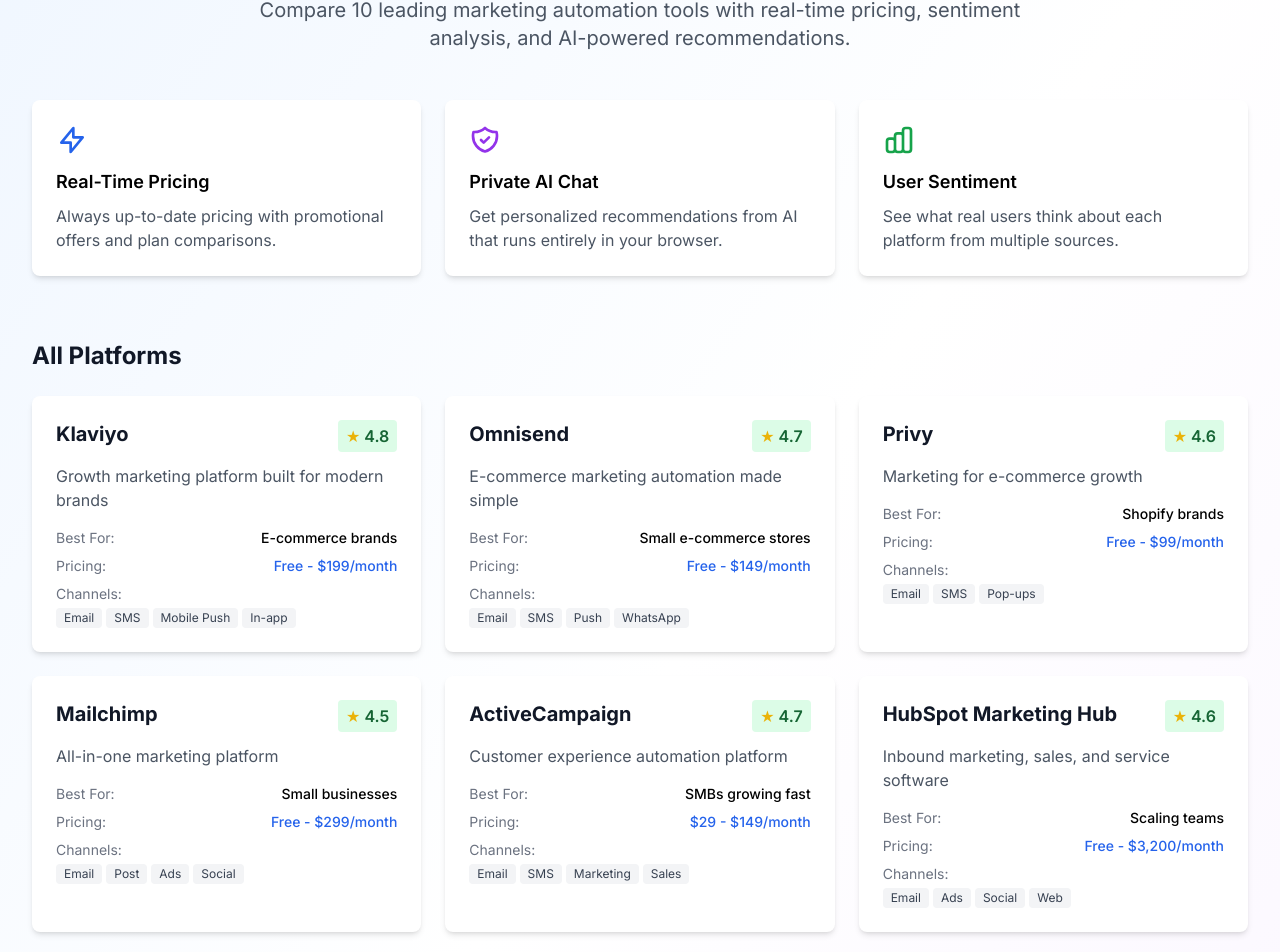
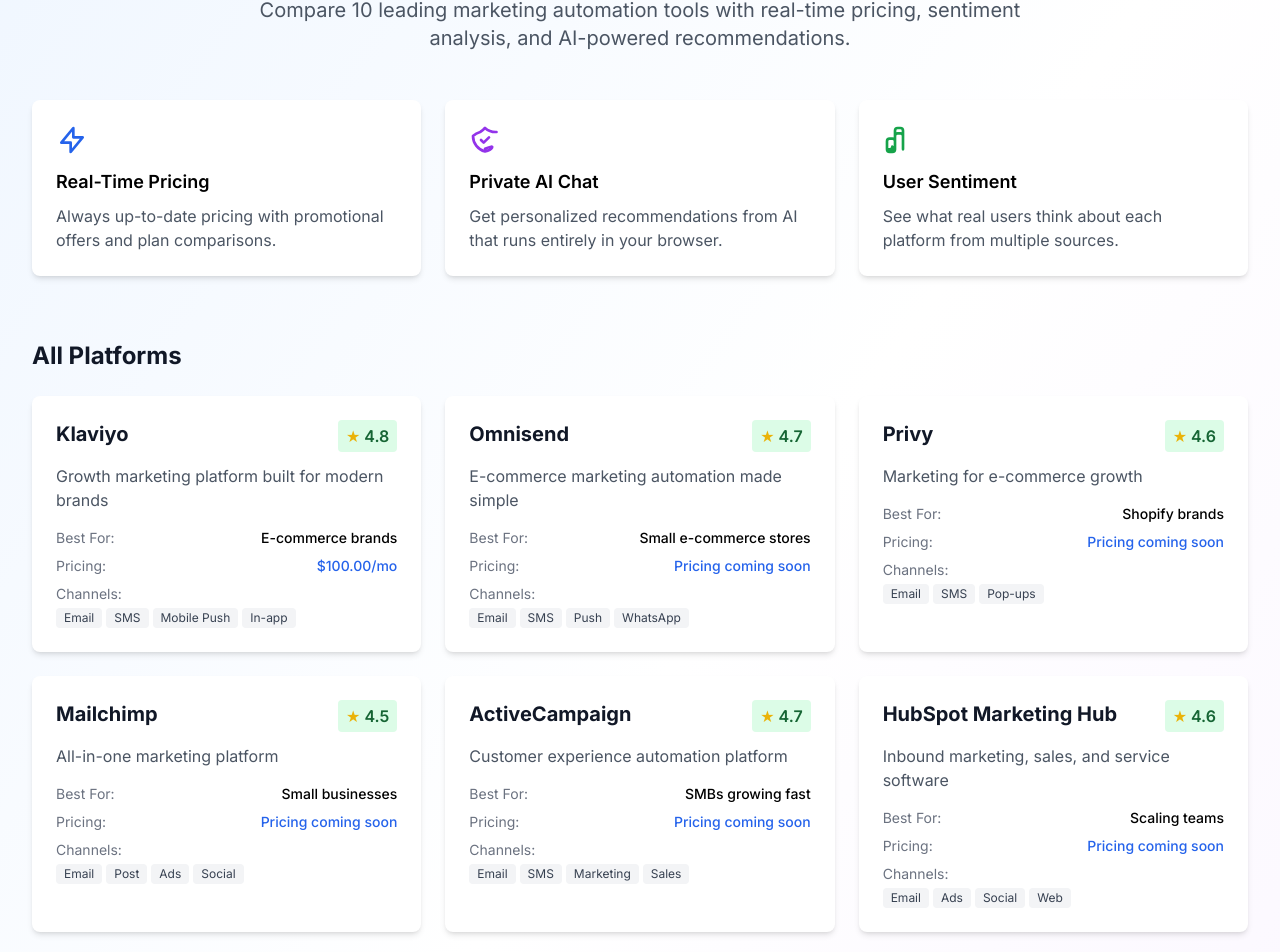
Before and after one commit to marketingcomparer48556668/marketing-compare, a Next.js app: page / in a window 1280 px wide. Shown: the part 196-1148 px from the top of the page. Built offline with nearby package versions, Linux system fonts and the light colour scheme.

Commit message:
feat: use scraped pricing on home page

```diff
--- a/app/page.tsx
+++ b/app/page.tsx
@@ -1,4 +1,5 @@
 import Link from 'next/link'
+import { getPlatformPricing, formatPrice, formatPriceRange } from '@/lib/pricing'
 
 const platforms = [
   {
@@ -6,7 +7,6 @@
     name: 'Klaviyo',
     tagline: 'Growth marketing platform built for modern brands',
     rating: 4.8,
-    pricing: 'Free - $199/month',
     bestFor: 'E-commerce brands',
     channels: ['Email', 'SMS', 'Mobile Push', 'In-app'],
   },
@@ -15,7 +15,6 @@
     name: 'Omnisend',
     tagline: 'E-commerce marketing automation made simple',
     rating: 4.7,
-    pricing: 'Free - $149/month',
     bestFor: 'Small e-commerce stores',
     channels: ['Email', 'SMS', 'Push', 'WhatsApp'],
   },
@@ -24,7 +23,6 @@
     name: 'Privy',
     tagline: 'Marketing for e-commerce growth',
     rating: 4.6,
-    pricing: 'Free - $99/month',
     bestFor: 'Shopify brands',
     channels: ['Email', 'SMS', 'Pop-ups'],
   },
@@ -33,7 +31,6 @@
     name: 'Mailchimp',
     tagline: 'All-in-one marketing platform',
     rating: 4.5,
-    pricing: 'Free - $299/month',
     bestFor: 'Small businesses',
     channels: ['Email', 'Post', 'Ads', 'Social'],
   },
@@ -42,7 +39,6 @@
     name: 'ActiveCampaign',
     tagline: 'Customer experience automation platform',
     rating: 4.7,
-    pricing: '$29 - $149/month',
     bestFor: 'SMBs growing fast',
     channels: ['Email', 'SMS', 'Marketing', 'Sales'],
   },
@@ -51,7 +47,6 @@
     name: 'HubSpot Marketing Hub',
     tagline: 'Inbound marketing, sales, and service software',
     rating: 4.6,
-    pricing: 'Free - $3,200/month',
     bestFor: 'Scaling teams',
     channels: ['Email', 'Ads', 'Social', 'Web'],
   },
@@ -60,7 +55,6 @@
     name: 'Braze',
     tagline: 'Customer engagement platform for brands',
     rating: 4.8,
-    pricing: 'Custom pricing',
     bestFor: 'Enterprise teams',
     channels: ['Email', 'Push', 'In-app', 'SMS'],
   },
@@ -69,7 +63,6 @@
     name: 'Customer.io',
     tagline: 'Automated messaging that humans love',
     rating: 4.7,
-    pricing: '$49 - $999/month',
     bestFor: 'Product-led growth',
     channels: ['Email', 'Push', 'In-app', 'SMS'],
   },
@@ -78,7 +71,6 @@
     name: 'Brevo (formerly Sendinblue)',
     tagline: 'Marketing platform for growing businesses',
     rating: 4.5,
-    pricing: 'Free - $65/month',
     bestFor: 'Budget-conscious teams',
     channels: ['Email', 'SMS', 'Chat', 'WhatsApp'],
   },
@@ -87,11 +79,35 @@
     name: 'Drip',
     tagline: 'E-commerce CRM for personalized marketing',
     rating: 4.4,
-    pricing: '$39 - $249/month',
     bestFor: 'Online retailers',
     channels: ['Email', 'SMS', 'Pop-ups'],
   },
 ]
+
+function getPricingText(platformId: string): string {
+  const pricing = getPlatformPricing(platformId);
+  if (!pricing || pricing.plans.length === 0) {
+    return 'Pricing coming soon';
+  }
+
+  const prices = pricing.plans
+    .map((plan) => plan.price)
+    .filter((price): price is number => price !== null);
+
+  if (prices.length === 0) {
+    return 'Custom pricing';
+  }
+
+  const minPrice = Math.min(...prices);
+  const maxPrice = Math.max(...prices);
+  const currency = pricing.plans[0]?.currency || 'USD';
+
+  if (minPrice === 0 && maxPrice > 0) {
+    return `${formatPrice(maxPrice, currency)}/mo`;
+  }
+
+  return formatPriceRange(minPrice, maxPrice, currency);
+}
 
 export default function Home() {
   return (
@@ -149,7 +165,7 @@
           <div className="bg-white rounded-lg shadow-md p-6 hover:shadow-lg transition-shadow">
             <div className="text-purple-600 mb-3">
               <svg className="w-8 h-8" fill="none" stroke="currentColor" viewBox="0 0 24 24">
-                <path strokeLinecap="round" strokeLinejoin="round" strokeWidth={2} d="M9 12l2 2 4-4m5.618-4.016A11.955 11.955 0 0112 2.944a11.955 11.955 0 01-8.618 3.04A12.02 12.02 0 003 9c0 5.591 3.824 10.29 9 11.622 5.176-1.332 9-6.03 9-11.622 0-1.042-.133-2.052-.382-3.016z" />
+                <path strokeLinecap="round" strokeLinejoin="round" strokeWidth={2} d="M9 12l2 2 4-4m5.618-4.016A11.955 11.955 0 0112 2.944a12.02 12.02 0 01-3.618 3.04A12.02 12.02 0 003 9c0 5.591 3.824 10.29 9 11.622 5.176-1.332 9-6.03 0.042-2.052-2-6.052" />
               </svg>
             </div>
             <h3 className="text-lg font-semibold mb-2">Private AI Chat</h3>
@@ -161,7 +177,7 @@
           <div className="bg-white rounded-lg shadow-md p-6 hover:shadow-lg transition-shadow">
             <div className="text-green-600 mb-3">
               <svg className="w-8 h-8" fill="none" stroke="currentColor" viewBox="0 0 24 24">
-                <path strokeLinecap="round" strokeLinejoin="round" strokeWidth={2} d="M9 19v-6a2 2 0 00-2-2H5a2 2 0 00-2 2v6a2 2 0 002 2h2a2 2 0 002-2zm0 0V9a2 2 0 012-2h2a2 2 0 012 2v10m-6 0a2 2 0 002 2h2a2 2 0 002-2m0 0V5a2 2 0 012-2h2a2 2 0 012 2v14a2 2 0 01-2 2h-2a2 2 0 01-2-2z" />
+                <path strokeLinecap="round" strokeLinejoin="round" strokeWidth={2} d="M9 19v-6a2 2 0 00-2-2H5a2 2 0 00-2 2v6a2 2 0 002 2h2a2 2 0 002-2zm0 0V9a2 2 0 012-2h2a2 2 0 012 2v10m-6 0a2 2 0 00-2 2H5a2 2 0 00-2-2h2a2 2 0 002-2zm0 0V5a2 2 0 012-2h2a2 2 0 012 2v14" />
               </svg>
             </div>
             <h3 className="text-lg font-semibold mb-2">User Sentiment</h3>
@@ -174,7 +190,11 @@
         {/* Platform Grid */}
         <h2 className="text-2xl font-bold text-gray-900 mb-6">All Platforms</h2>
         <div className="grid grid-cols-1 md:grid-cols-2 lg:grid-cols-3 gap-6">
-          {platforms.map((platform) => (
+          {platforms.map((platform) => {
+            const pricing = getPlatformPricing(platform.id);
+            const pricingText = getPricingText(platform.id);
+
+            return (
               <Link
                 key={platform.id}
                 href={`/platform/${platform.id}`}
@@ -195,7 +215,7 @@
                   </div>
                   <div className="flex justify-between">
                     <span className="text-gray-500">Pricing:</span>
-                  <span className="font-medium text-blue-600">{platform.pricing}</span>
+                    <span className="font-medium text-blue-600">{pricingText}</span>
                   </div>
                   <div>
                     <span className="text-gray-500 block mb-1">Channels:</span>
@@ -212,7 +232,8 @@
                   </div>
                 </div>
               </Link>
-          ))}
+            );
+          })}
         </div>
       </div>
 
```
Lines whose indentation alone changed are shown as unchanged.
